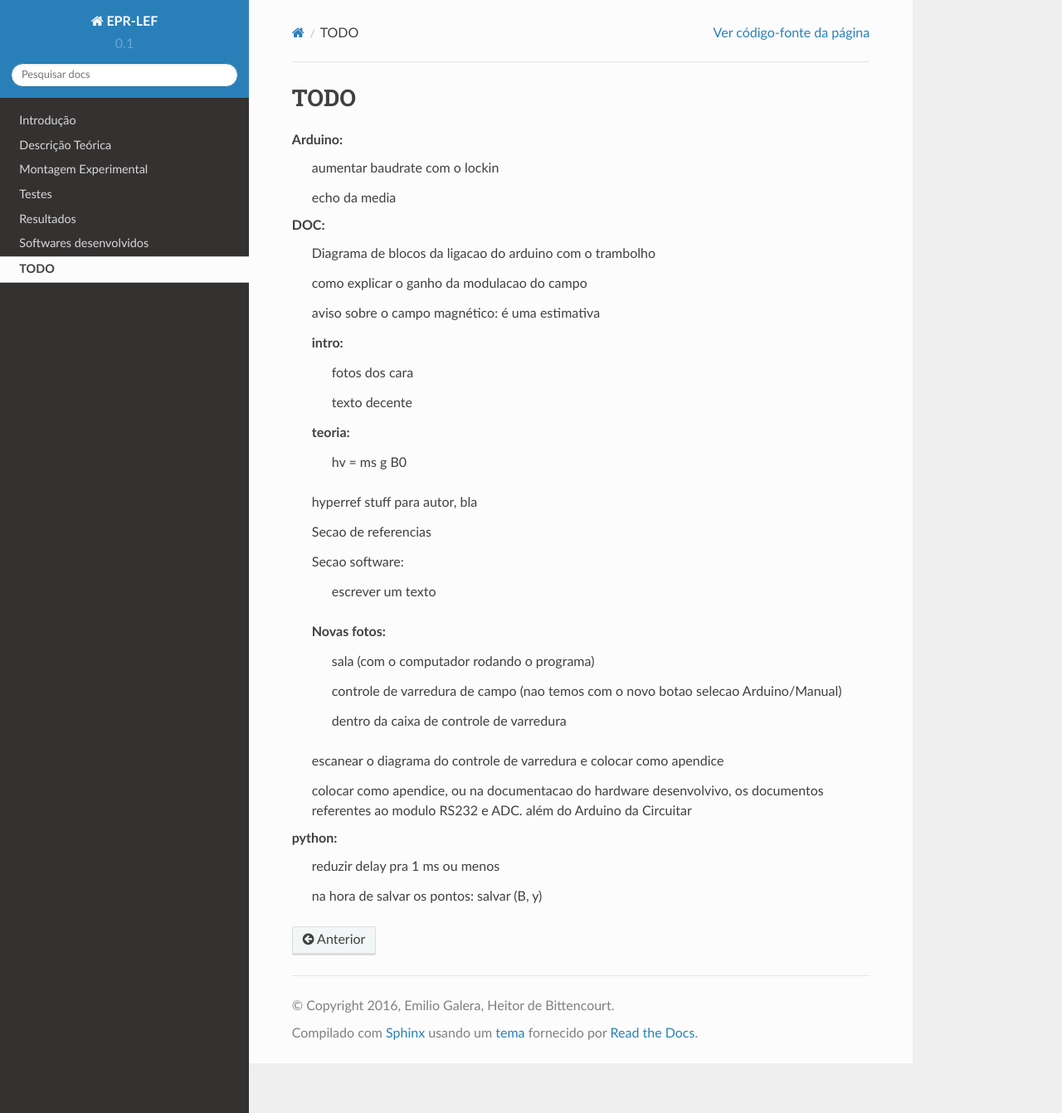
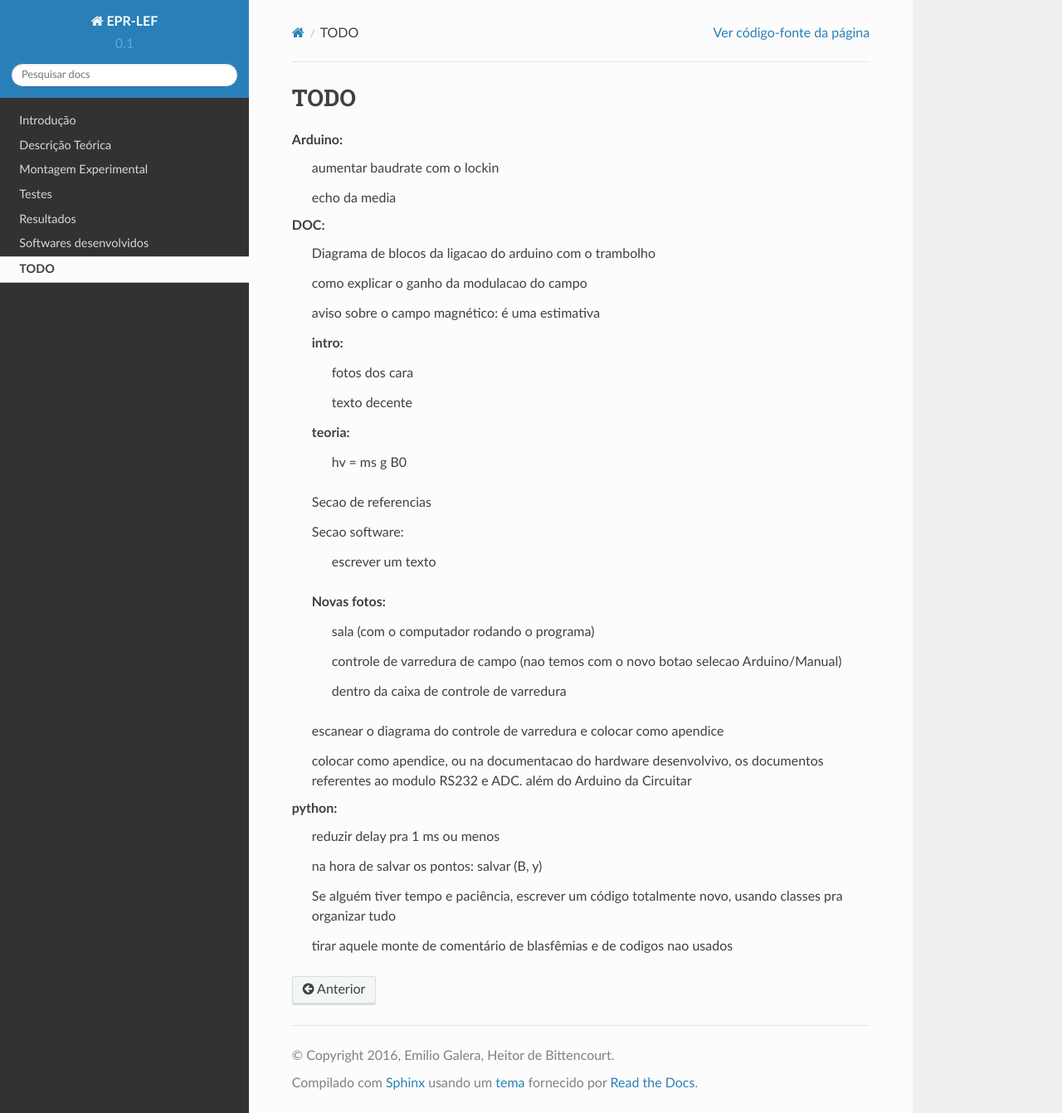
Before and after one commit to heitorPB/EPR-LEF, a Sphinx documentation site: the page built from doc/TODO.rst, in a window 1280 px wide and 1342 px high. Shown: the whole window at 83% size. Built offline with Sphinx 7.4.7 and the Read the Docs theme 2.0.0, drawn with Linux system fonts in a browser that asks for light colours.

```diff
--- a/doc/TODO.rst
+++ b/doc/TODO.rst
@@ -22,8 +22,6 @@ DOC:
 	teoria:
 		hv = ms g B0
 
-	hyperref stuff para autor, bla
-
 	Secao de referencias
 
 	Secao software:
@@ -39,9 +37,13 @@ DOC:
 
 	escanear o diagrama do controle de varredura e colocar como apendice
 
-        colocar como apendice, ou na documentacao do hardware desenvolvivo, os documentos referentes ao modulo RS232 e ADC. além do Arduino da Circuitar
+	colocar como apendice, ou na documentacao do hardware desenvolvivo, os documentos referentes ao modulo RS232 e ADC. além do Arduino da Circuitar
 
 python:
 	reduzir delay pra 1 ms ou menos
 
 	na hora de salvar os pontos: salvar (B, y)
+
+	Se alguém tiver tempo e paciência, escrever um código totalmente novo, usando classes pra organizar tudo
+
+	tirar aquele monte de comentário de blasfêmias e de codigos nao usados
```
Also changed, not shown: doc/equipamento.rst (+21 -0 lines).
